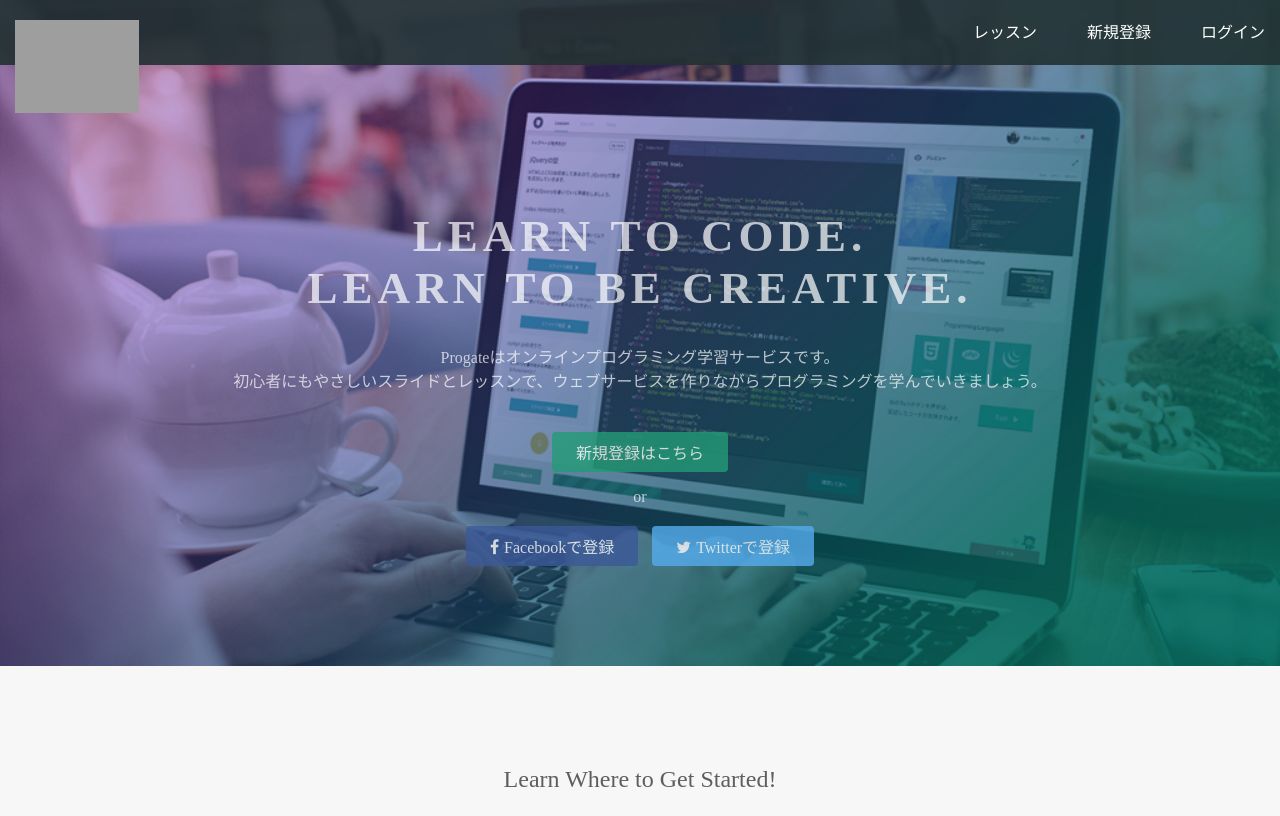
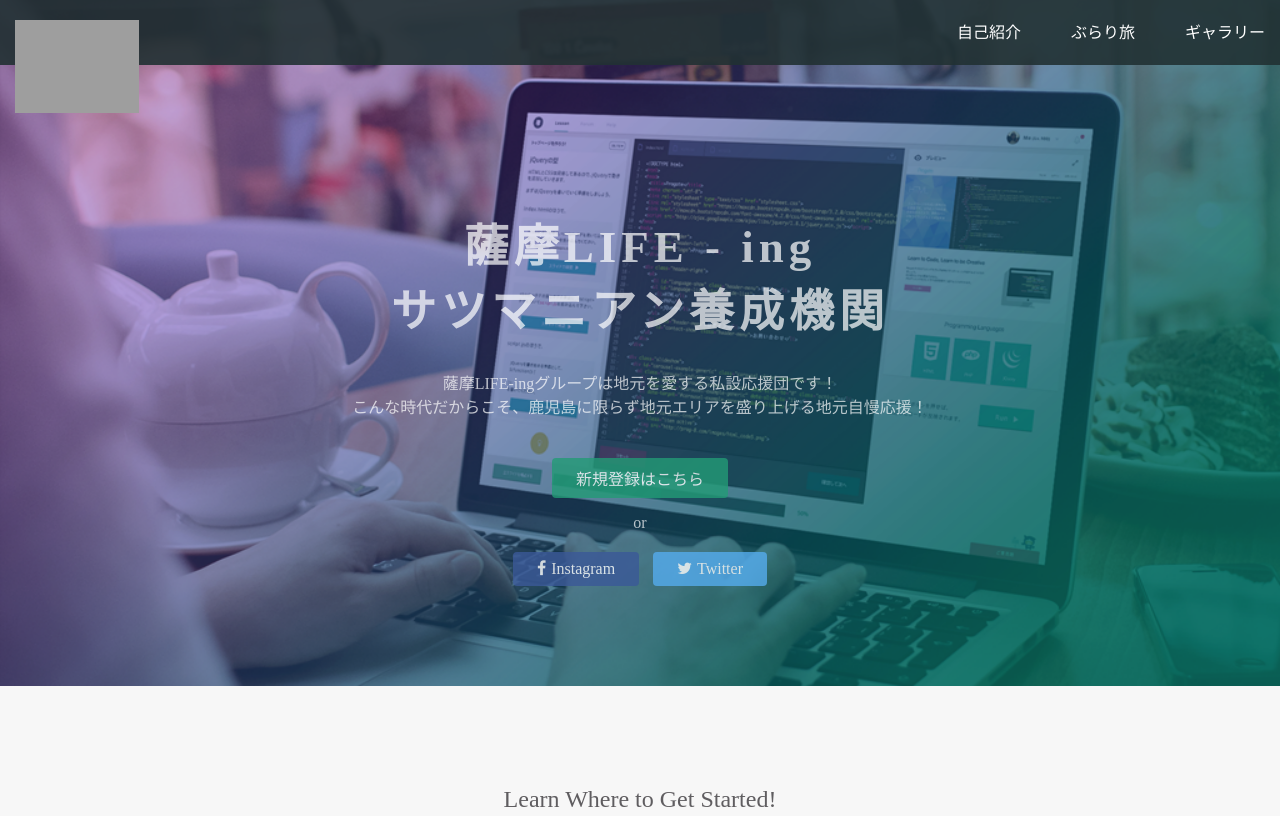
Before and after one commit to shOKaTan/shOKaTan.github.io, a plain HTML site: page index.html in a window 1280 px wide. Shown: the top 816 px of the page. Drawn offline with Linux system fonts and the light colour scheme; grey boxes are pictures that could not be loaded.

Commit message:
Update index.html

```diff
--- a/index.html
+++ b/index.html
@@ -15,21 +15,21 @@
       </div>
       <span class="fa fa-bars menu-icon"></span>
       <div class="header-right">
-        <a href="#">レッスン</a>
-        <a href="#">新規登録</a>
-        <a href="#" class="login">ログイン</a>
+        <a href="#">自己紹介</a>
+        <a href="#">ぶらり旅</a>
+        <a href="#" class="login">ギャラリー</a>
       </div>
     </div>
   </header>
   <div class="top-wrapper">
     <div class="container">
-      <h1>LEARN TO CODE.<br>LEARN TO BE CREATIVE.</h1>
-      <p>Progateはオンラインプログラミング学習サービスです。<br>初心者にもやさしいスライドとレッスンで、ウェブサービスを作りながらプログラミングを学んでいきましょう。</p>
+      <h1>薩摩LIFE - ing<br>サツマニアン養成機関</h1>
+      <p>薩摩LIFE-ingグループは地元を愛する私設応援団です！<br>こんな時代だからこそ、鹿児島に限らず地元エリアを盛り上げる地元自慢応援！</p>
       <div class="btn-wrapper">
         <a href="#" class="btn signup">新規登録はこちら</a>
         <p>or</p>
-        <a href="#" class="btn facebook"><span class="fa fa-facebook"></span>Facebookで登録</a>
-        <a href="#" class="btn twitter"><span class="fa fa-twitter"></span>Twitterで登録</a>
+        <a href="#" class="btn facebook"><span class="fa fa-facebook"></span>Instagram</a>
+        <a href="#" class="btn twitter"><span class="fa fa-twitter"></span>Twitter</a>
       </div>
     </div>
   </div>
```
